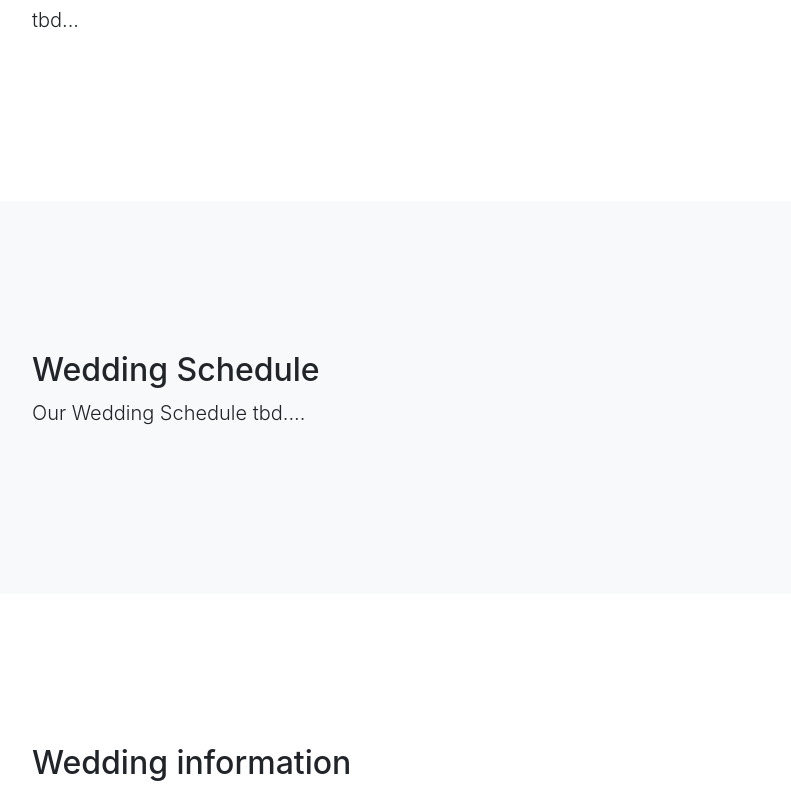
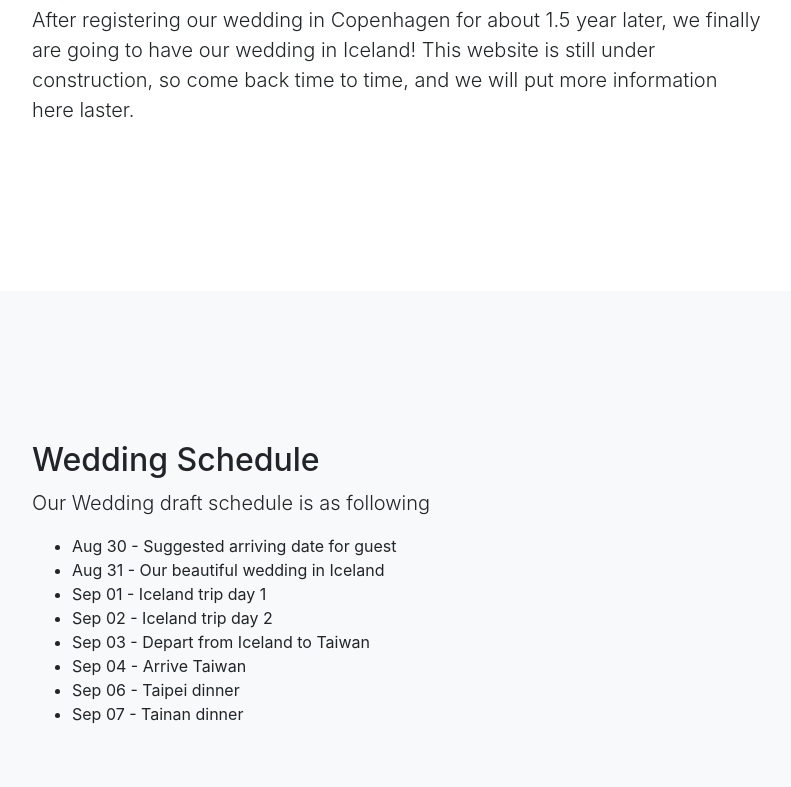
Before and after one commit to GeneKao/iceland-wedding, a website with bundled scripts: page index.html in a window 1280 px wide. Shown: the part 693-1480 px from the top of the page, without its empty margins (243-1034 px from the left). Built offline with nearby package versions, Linux system fonts and the light colour scheme.

Commit message:
add some content

```diff
--- a/index.html
+++ b/index.html
@@ -69,7 +69,9 @@
       <div class="row">
         <div class="col-lg-8 mx-auto">
           <h2>About our wedding</h2>
-          <p class="lead">tbd...</p>
+          <p class="lead">After registering our wedding in Copenhagen for about 1.5 year later,
+            we finally are going to have our wedding in Iceland! This website is still under construction,
+            so come back time to time, and we will put more information here laster. </p>
         </div>
       </div>
     </div>
@@ -80,7 +82,17 @@
       <div class="row">
         <div class="col-lg-8 mx-auto">
           <h2>Wedding Schedule</h2>
-          <p class="lead">Our Wedding Schedule tbd....</p>
+          <p class="lead">Our Wedding draft schedule is as following</p>
+          <ul>
+            <li>Aug 30 - Suggested arriving date for guest</li>
+            <li>Aug 31 - Our beautiful wedding in Iceland</li>
+            <li>Sep 01 - Iceland trip day 1</li>
+            <li>Sep 02 - Iceland trip day 2</li>
+            <li>Sep 03 - Depart from Iceland to Taiwan</li>
+            <li>Sep 04 - Arrive Taiwan</li>
+            <li>Sep 06 - Taipei dinner</li>
+            <li>Sep 07 - Tainan dinner</li>
+          </ul>
         </div>
       </div>
     </div>
@@ -113,7 +125,11 @@
       <div class="row">
         <div class="col-lg-8 mx-auto">
           <h2>Contact us</h2>
-          <p class="lead">tbd....</p>
+          <p class="lead">
+            <a href="https://www.linkedin.com/in/kaogene/">Gene Ting-Chun Kao</a>: kao.gene_at_gmail.com
+            <br>
+            <a href="https://www.linkedin.com/in/kaogene/">Bonnie Pei-Yu Chung</a>: nb80719_at_gmail.com
+          </p>
         </div>
       </div>
     </div>
@@ -122,7 +138,7 @@
   <!-- Footer -->
   <footer class="py-5 bg-dark">
     <div class="container">
-      <p class="m-0 text-center text-white">Copyright &copy; Gene Ting-Chun Kao 2019</p>
+      <p class="m-0 text-center text-white">Copyright &copy; Gene Ting-Chun Kao & Bonnie Pei-Yu Chung 2019</p>
     </div>
     <!-- /.container -->
   </footer>
```
